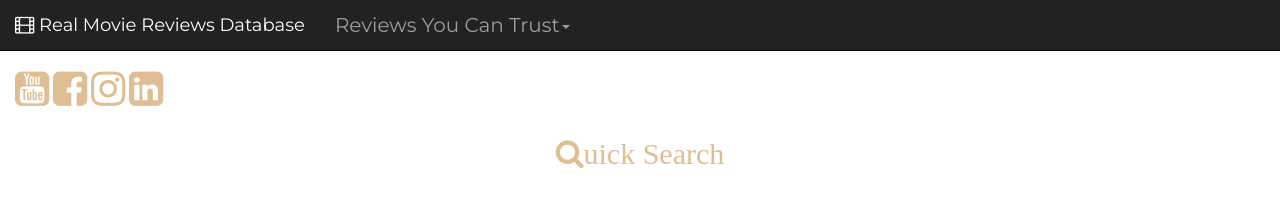
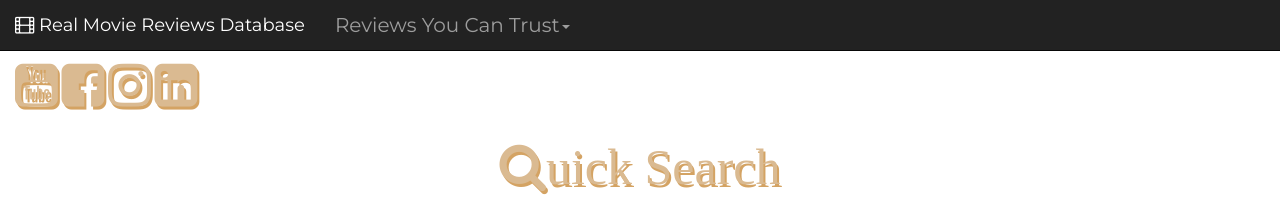
Before and after one commit to cofoeducistudent/BMMDB_c, a Flask app: page /about in a window 1280 px wide. Shown: the top 198 px of the page. Run offline with Flask 2, Linux system fonts and the light colour scheme; some libraries are stand-ins or nearby versions.

Commit message:
change icon colours

```diff
--- a/Flask/static/style.css
+++ b/Flask/static/style.css
@@ -14,7 +14,10 @@ body {
     --text-update-color: rgb(228, 242, 247);
     font-family: 'Montserrat', sans-serif;
     --highlight-text-color: #DAB688;
-    --social-icons-color: rgb(223, 190, 147);
+
+    --social-icons-color: rgb(218, 186, 145);
+    --social-icons-hover-color: rgb(212, 163, 99);
+
     --social-icons-highlight: #2D6FAE;
     --main-page-text-color: rgb(17, 19, 20);
     --picture-shadow-color: #DAB688;
@@ -149,13 +152,33 @@ body {
     -webkit-box-shadow: 1px 1px grey;
     box-shadow: 1px 1px grey;
 }
+
+
 .sm-icons {
-    font-size: 4rem;
+    font-size: 5rem;
     color: var(--social-icons-color);
+    text-shadow: 2px 3px var(--social-icons-hover-color);
+
 }
+
+
+.sm-block :hover {
+    font-size: 5.1rem;
+    color: var(--social-icons-hover-color);
+    text-shadow: 1px 2px var(--social-icons-hover-color);
+
+}
+
+.sm-block{
+
+    margin-top: 50px;
+}
+
+
 .page-title-fmt {
     text-shadow: 2px 2px #DAB688;
 }
+
 .inset-images {
     height: auto;
     width: 33%;
--- a/Flask/templates/default.html
+++ b/Flask/templates/default.html
@@ -68,11 +68,9 @@
     </div>
   </nav>
   <!-- Social Media Icons -->
-  <br>
-  <br>
-  <br>
-  <div class="row">
-    <div class="col-sm-12 text-left">
+
+  <div class="row ">
+    <div class="col-sm-12 text-left sm-block">
       <a href="https://www.youtube.com" class="sm-icons"><span class="fa fa-youtube-square"
           aria-hidden="true"></span></a>
       <a href="https://www.facebook.com" class="sm-icons"><span class="fa fa-facebook-square  "
@@ -85,10 +83,10 @@
     </div>
   </div>
   <!-- Quick Search Icon -->
-  <div class="row">
-    <div class="col-sm-12 text-center ">
-      <a href="{{url_for('search')}}" class="sm-icons">
-        <h2><span class="fa fa-search" aria-hidden="true">uick Search</span></h2>
+  <div class="row ">
+    <div class="col-sm-12 text-center">
+      <a href="{{url_for('search')}}" class="">
+        <h2><span class="fa fa-search sm-icons" aria-hidden="true">uick Search</span></h2>
       </a>
     </div>
   </div>
```
